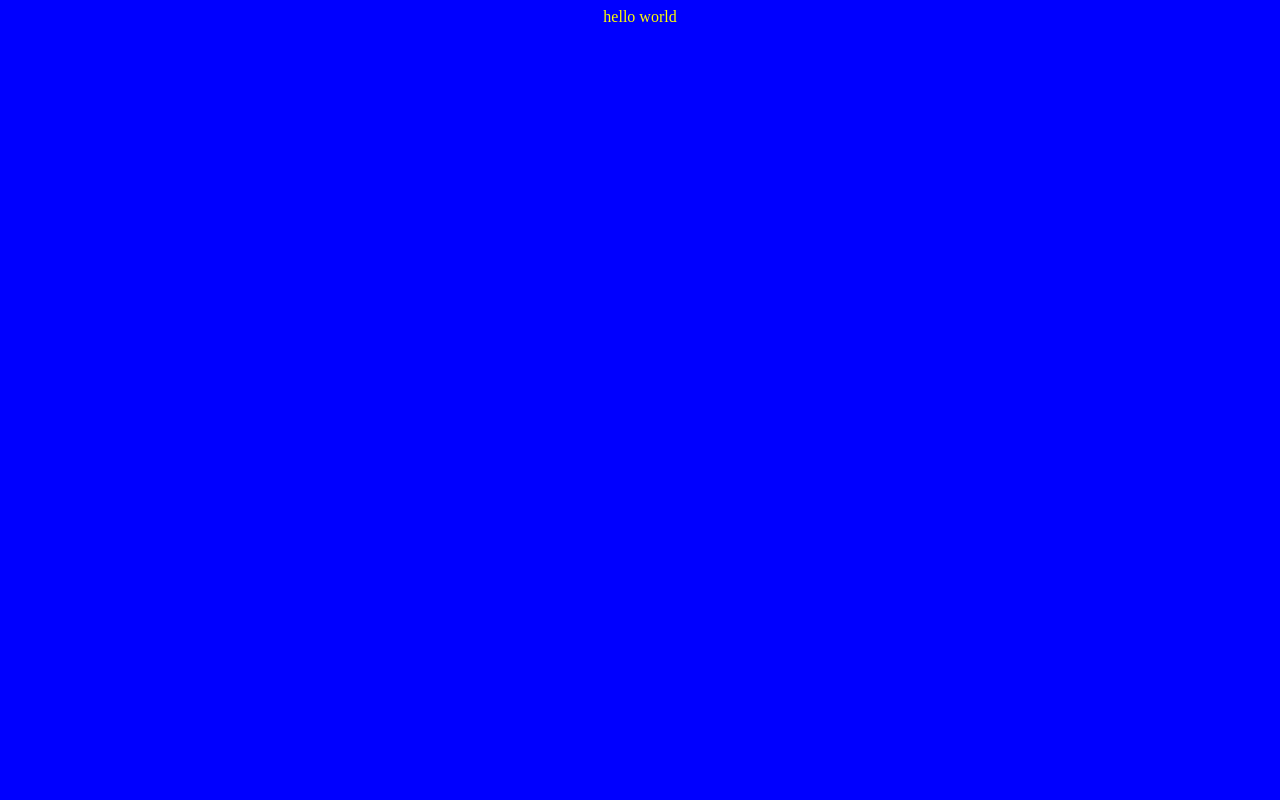
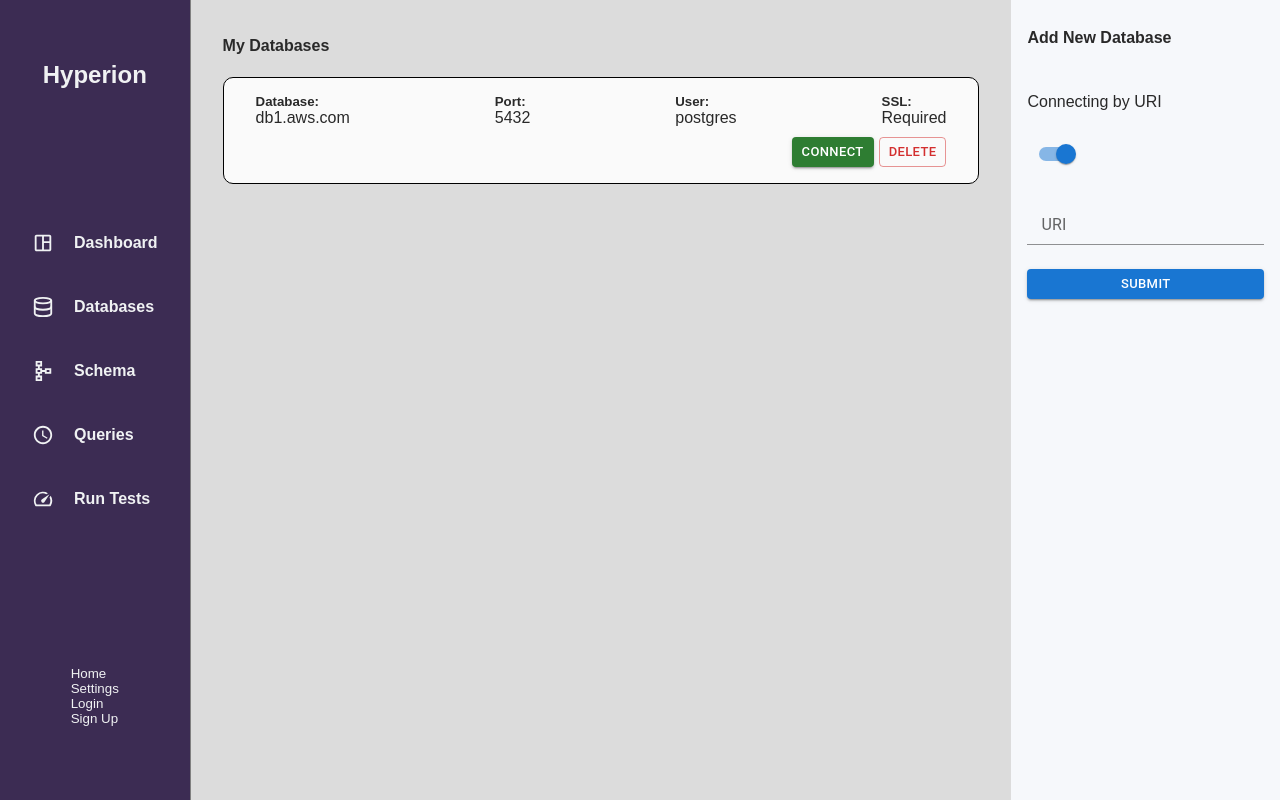
Before and after one commit to oslabs-beta/Hyperion, a React app: page / in a window 1280 px wide. Built offline with nearby package versions, Linux system fonts and the light colour scheme.

Commit message:
component progress. logic needs to be added

```diff
--- a/client/assets/stylesheets/styles.css
+++ b/client/assets/stylesheets/styles.css
@@ -1,8 +1,23 @@
-body {
-    background: blue
+html, body {
+  height: 100%;
+  width: 100%;
+  min-width: 600px;
+  overflow-y: hidden; /* Prevents the bounce when scrolling off page. This might cause problems if we have overflow-y: scroll in other elements */
+  color: rgb(41, 41, 41);
 }
 
-div {
-  color: yellow;
-  text-align: center;
+body {
+  margin: 0px;
+
+  font-family: Arial, Helvetica, sans-serif;
+  -webkit-font-smoothing: antialiased;
+  background-color: rgb(246, 248, 251);
 }
+
+#app {
+  /* max-width: 1200px;  Aesthetically may need to add a max width and center the app horizontally with dark edges */
+  /* min-width: 600px; May need to set a minimum width to prevent window resizing to be too small */
+
+  height: 100%;
+  left: 50%;
+}
--- /dev/null
+++ b/client/components/DatabaseCard.jsx
@@ -0,0 +1,85 @@
+import React from 'react';
+import PropTypes from 'prop-types';
+import styled from 'styled-components';
+import { Button } from '@mui/material';
+
+const DatabaseCard = (props) => {
+  const {
+    database,
+    port,
+    user,
+    ssl
+  } = props;
+
+  return (
+    <StyledCard>
+      <div className='info-group'>
+        <div className='info-group-item'>
+          <h5>Database:</h5>
+          {database}
+        </div>
+        <div className='info-group-item'>
+          <h5>Port:</h5>
+          {port}
+        </div>
+        <div className='info-group-item'>
+          <h5>User:</h5>
+          {user}
+        </div>
+        <div className='info-group-item'>
+          <h5>SSL:</h5>
+          {ssl}
+        </div>
+      </div>
+      <div className='button-group'>
+        <Button variant='contained' size='small' color='success'>Connect</Button>
+        <Button variant='outlined' size='small' color='error'>Delete</Button>
+      </div>
+
+
+    </StyledCard>
+  )
+}
+
+const StyledCard = styled.div`
+  display: flex;
+  flex-direction: column;
+  border: 1.5px solid black;
+  row-gap: 10px;
+  padding: 1em 2em;
+  border-radius: 10px;
+  background-color: rgb(250, 250, 250);
+
+  .info-group {
+    display: flex;
+    flex-wrap: wrap;
+    justify-content: space-between;
+  }
+
+  .info-group-item {
+    display: flex;
+    flex-direction: column;
+  }
+  .info-group-item > h5 {
+    margin: 0px;
+  }
+
+  .button-group {
+    display: flex;
+    justify-content: flex-end;
+    column-gap: 5px;
+  }
+`;
+
+
+
+DatabaseCard.propTypes = {
+  database: PropTypes.string.isRequired,
+  port: PropTypes.number.isRequired,
+  user: PropTypes.string.isRequired,
+  ssl: PropTypes.string,
+  latency: PropTypes.number,
+}
+
+
+export default DatabaseCard
--- /dev/null
+++ b/client/components/NavbarLink.jsx
@@ -0,0 +1,38 @@
+import React from 'react';
+import styled from 'styled-components';
+import { Link } from 'react-router-dom';
+
+const NavbarLink = (props) => {
+  const {
+    isActive,
+    icon,
+    displayText,
+    linkPath,
+    style
+  } = props;
+
+
+  return (
+    <LinkContainer style={style}>
+      {icon}
+      {displayText}
+      {/* <Link to={linkPath}>{displayText}</Link>  ADD LATER */}
+    </LinkContainer>
+  )
+}
+
+
+const LinkContainer = styled.div`
+  display: flex;
+  font-weight: 600;
+  column-gap: 20px;
+  justify-content: flex-start;
+  align-items: center;
+  height: 2em;
+  padding: 1em 2em;
+  &:hover {
+    background-color: rgb(119, 87, 193);
+  }
+`;
+
+export default NavbarLink
--- /dev/null
+++ b/client/components/NewDatabaseWindow.jsx
@@ -0,0 +1,83 @@
+import React, { useState } from 'react';
+import styled from 'styled-components';
+import Switch from '@mui/material/Switch';
+import Button from '@mui/material/Button';
+import { FormControl, InputLabel } from '@mui/material';
+import { Input } from '@mui/material';
+import { FormHelperText } from '@mui/material';
+
+const NewDatabaseWindow = (props) => {
+  // might need to bring this state up
+  const [isConnectingByUri, setIsConnectingByUri] = useState(true);
+
+  return (
+    <StyledWindow>
+      <h4>Add New Database</h4>
+      { isConnectingByUri ?
+        <label>Connecting by URI</label>
+        :
+        <label>Connecting manually</label>
+      }
+      <Switch
+        checked={isConnectingByUri}
+        onChange ={() => {
+          isConnectingByUri === true ? setIsConnectingByUri(false) : setIsConnectingByUri(true)
+        }}
+      />
+      {/* Need to add a database reference name input  */}
+      { isConnectingByUri ?
+        <form className='new-db-form'>
+          <FormControl>
+            <InputLabel htmlFor='uri'>URI</InputLabel>
+            <Input id='uri' type='text' />
+          </FormControl>
+        </form>
+        :
+        <form className='new-db-form'>
+          <FormControl>
+            <InputLabel htmlFor='host'>Host</InputLabel>
+            <Input id='host' type='text' />
+          </FormControl>
+          <FormControl>
+            <InputLabel htmlFor='port'>Port</InputLabel>
+            <Input id='port' type='number' />
+          </FormControl>
+          <FormControl>
+            <InputLabel htmlFor='database'>Database</InputLabel>
+            <Input id='database' type='text' />
+            <FormHelperText id="my-helper-text">Name of database</FormHelperText>
+          </FormControl>
+          <FormControl>
+            <InputLabel htmlFor='username'>Username</InputLabel>
+            <Input id='username' type='text' />
+          </FormControl>
+          <FormControl>
+            <InputLabel htmlFor='password'>Password</InputLabel>
+            <Input id='password' type='password' />
+          </FormControl>
+          <FormControl>
+            <InputLabel htmlFor='ssl'>SSL Mode</InputLabel>
+            <Input id='ssl' type='text' />
+          </FormControl>
+        </form>
+      }
+      <Button size='small' variant='contained'>Submit</Button>
+    </StyledWindow>
+
+  )
+}
+
+const StyledWindow = styled.div`
+  width: max(30%, 400px);
+  padding: .5em 1em;
+  display: flex;
+  flex-direction: column;
+  row-gap: 1.5em;
+  .new-db-form {
+    display: flex;
+    flex-direction: column;
+    row-gap: 1em;
+  }
+`;
+
+export default NewDatabaseWindow
--- /dev/null
+++ b/client/components/VerticalNavbar.jsx
@@ -0,0 +1,77 @@
+import React from 'react';
+import styled from 'styled-components';
+import { MdOutlineSpaceDashboard, MdOutlineSchema, MdQueryBuilder, MdOutlineSpeed } from 'react-icons/md';
+import { FiDatabase } from 'react-icons/fi';
+import { Link } from 'react-router-dom';
+import NavbarLink from './NavbarLink';
+import { icons } from 'react-icons/lib';
+
+// -------------- constants -------------//
+const NAV_ICON_SIZE = 22;
+const ICONS = {
+  dashboard: <MdOutlineSpaceDashboard size={NAV_ICON_SIZE}/>,
+  database: <FiDatabase size={NAV_ICON_SIZE}/>,
+  schema: <MdOutlineSchema size={NAV_ICON_SIZE}/>,
+  queries: <MdQueryBuilder size={NAV_ICON_SIZE}/>,
+  tests: <MdOutlineSpeed size={NAV_ICON_SIZE}/>
+}
+
+// -------------- main component -------//
+const VerticalNavbar = (props) => {
+  return (
+    <StyledContainer>
+      <div className='header-logo'>Hyperion</div>
+      <div className='navbar-app-links'>
+        <NavbarLink icon={ICONS.dashboard} displayText='Dashboard' linkPath='/dashboard'/>
+        <NavbarLink icon={ICONS.database} displayText='Databases' linkPath='/databases'/>
+        <NavbarLink icon={ICONS.schema} displayText='Schema' linkPath='/schema'/>
+        <NavbarLink icon={ICONS.queries} displayText='Queries' linkPath='/queries'/>
+        <NavbarLink icon={ICONS.tests} displayText='Run Tests' linkPath='/test'/>
+      </div>
+
+      {/* TODO make these into working links  */}
+      <ul className='user-links'>
+        <li>Home</li>
+        <li>Settings</li>
+        <li>Login</li>
+        <li>Sign Up</li>
+      </ul>
+
+    </StyledContainer>
+  )
+}
+
+
+
+
+// ------------ component styling ----------//
+const StyledContainer = styled.div`
+  background-color: rgb(60, 44, 83);
+  color: rgb(240, 242, 243);
+  display: flex;
+  height: 100%;
+  align-items: center;
+  justify-content: space-around;
+  flex-direction: column;
+  border-right: 1.5px solid grey;
+
+  // padding: 1em 2em;
+
+  .header-logo {
+    font-size: 1.5em;
+    font-weight: 600;
+  }
+
+  ul {
+    padding: 0;
+    list-style-type: none;
+
+  }
+  .user-links {
+    font-size: 10pt;
+  }
+
+`;
+
+
+export default VerticalNavbar
--- /dev/null
+++ b/client/containers/Databases.jsx
@@ -0,0 +1,39 @@
+import React from 'react';
+import VerticalNavbar from '../components/VerticalNavbar';
+import NewDatabaseWindow from '../components/NewDatabaseWindow';
+import styled from 'styled-components';
+import DatabaseCard from '../components/DatabaseCard';
+
+const Databases = (props) => {
+  return (
+    <StyledContainer>
+      <VerticalNavbar />
+      <div className='database-group'>
+        <h4>My Databases</h4>
+        {/* example */}
+        <DatabaseCard database='db1.aws.com' port={5432} user='postgres' ssl='Required'></DatabaseCard>
+
+
+      </div>
+      <NewDatabaseWindow />
+    </StyledContainer>
+  )
+}
+
+
+const StyledContainer = styled.div`
+  display: flex;
+  flex-direction: row;
+  height: 100%;
+  width: 100%;
+  justify-content: space-between;
+
+  .database-group {
+    background-color: rgb(220, 220 ,220);
+    width: 100%;
+    padding: 1em 2em;
+  }
+
+`;
+
+export default Databases
--- a/client/index.js
+++ b/client/index.js
@@ -1,9 +1,11 @@
 import React from 'react';
 import { render } from 'react-dom';
+
 import './assets/stylesheets/styles.css';
 import App from './App.jsx';
+import Databases from './containers/Databases';
 
 render(
-  <App />,
+  <Databases />,
   document.getElementById('app')
 );
```
Also changed, not shown: package.json (+8 -1 lines).
